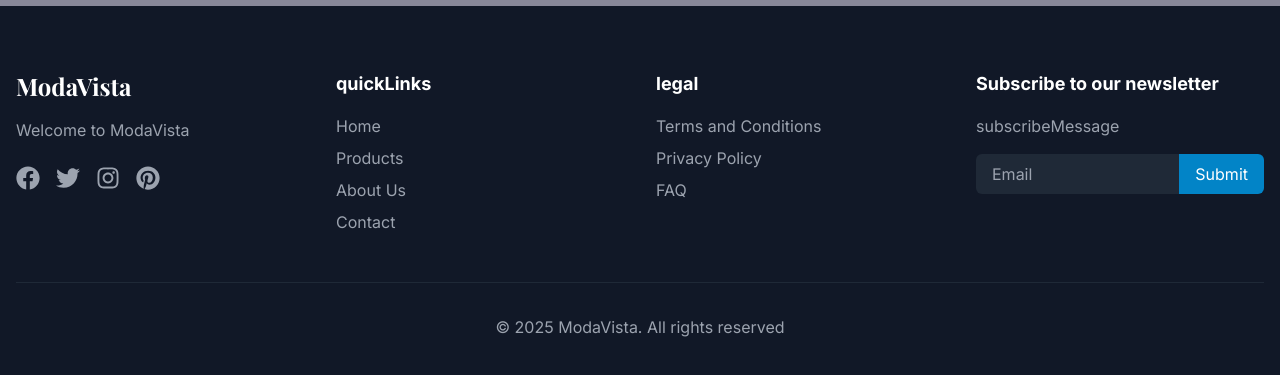
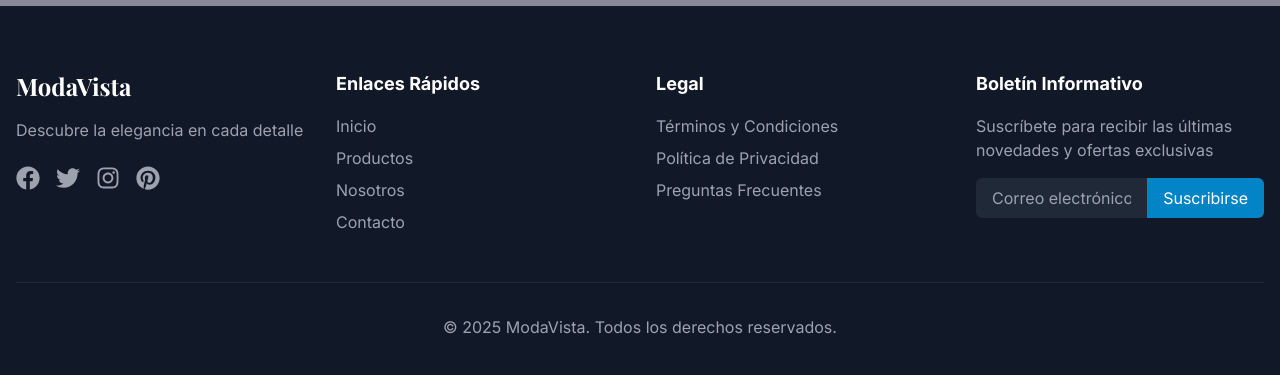
Before and after one commit to SantiagoSalvay/basePaginas, a Next.js app: page /contacto in a window 1280 px wide. Shown: the part 1742-2117 px from the top of the page. Built offline with nearby package versions, Linux system fonts and the light colour scheme; no server answers; grey boxes are pictures that could not be loaded; a web font is replaced by a local one.

Commit message:
Footer en español

```diff
--- a/src/components/Footer.js
+++ b/src/components/Footer.js
@@ -9,11 +9,11 @@ const Footer = () => {
     <footer className="bg-gray-900 text-white py-16">
       <div className="container mx-auto px-4">
         <div className="grid grid-cols-1 md:grid-cols-2 lg:grid-cols-4 gap-8">
-          {/* Brand */}
+          {/* Marca */}
           <div>
             <h3 className="text-2xl font-display font-bold mb-4">ModaVista</h3>
             <p className="text-gray-400 mb-6">
-              {t('welcome')}
+              Descubre la elegancia en cada detalle
             </p>
             <div className="flex space-x-4">
               <a
@@ -47,35 +47,35 @@ const Footer = () => {
             </div>
           </div>
 
-          {/* Quick Links */}
+          {/* Enlaces Rápidos */}
           <div>
-            <h4 className="text-lg font-bold mb-4">{t('quickLinks')}</h4>
+            <h4 className="text-lg font-bold mb-4">Enlaces Rápidos</h4>
             <ul className="space-y-2">
               <li>
                 <Link href="/">
                   <span className="text-gray-400 hover:text-white transition-colors">
-                    {t('home')}
+                    Inicio
                   </span>
                 </Link>
               </li>
               <li>
                 <Link href="/coleccion">
                   <span className="text-gray-400 hover:text-white transition-colors">
-                    {t('products')}
+                    Productos
                   </span>
                 </Link>
               </li>
               <li>
                 <Link href="/nosotros">
                   <span className="text-gray-400 hover:text-white transition-colors">
-                    {t('about')}
+                    Nosotros
                   </span>
                 </Link>
               </li>
               <li>
                 <Link href="/contacto">
                   <span className="text-gray-400 hover:text-white transition-colors">
-                    {t('contact')}
+                    Contacto
                   </span>
                 </Link>
               </li>
@@ -84,49 +84,49 @@ const Footer = () => {
 
           {/* Legal */}
           <div>
-            <h4 className="text-lg font-bold mb-4">{t('legal')}</h4>
+            <h4 className="text-lg font-bold mb-4">Legal</h4>
             <ul className="space-y-2">
               <li>
                 <Link href="/terminos">
                   <span className="text-gray-400 hover:text-white transition-colors">
-                    {t('termsAndConditions')}
+                    Términos y Condiciones
                   </span>
                 </Link>
               </li>
               <li>
                 <Link href="/privacidad">
                   <span className="text-gray-400 hover:text-white transition-colors">
-                    {t('privacyPolicy')}
+                    Política de Privacidad
                   </span>
                 </Link>
               </li>
               <li>
                 <Link href="/faq">
                   <span className="text-gray-400 hover:text-white transition-colors">
-                    {t('faq')}
+                    Preguntas Frecuentes
                   </span>
                 </Link>
               </li>
             </ul>
           </div>
 
-          {/* Newsletter */}
+          {/* Boletín */}
           <div>
-            <h4 className="text-lg font-bold mb-4">{t('newsletter')}</h4>
+            <h4 className="text-lg font-bold mb-4">Boletín Informativo</h4>
             <p className="text-gray-400 mb-4">
-              {t('subscribeMessage')}
+              Suscríbete para recibir las últimas novedades y ofertas exclusivas
             </p>
             <form className="flex">
               <input
                 type="email"
-                placeholder={t('email')}
+                placeholder="Correo electrónico"
                 className="bg-gray-800 text-white px-4 py-2 rounded-l-md focus:outline-none focus:ring-2 focus:ring-primary-500 w-full"
               />
               <button
                 type="submit"
                 className="bg-primary-600 hover:bg-primary-700 text-white px-4 py-2 rounded-r-md transition-colors"
               >
-                {t('submit')}
+                Suscribirse
               </button>
             </form>
           </div>
@@ -134,7 +134,7 @@ const Footer = () => {
 
         <div className="mt-12 pt-8 border-t border-gray-800 text-center text-gray-400">
           <p>
-            &copy; {new Date().getFullYear()} ModaVista. {t('copyright')}
+            &copy; {new Date().getFullYear()} ModaVista. Todos los derechos reservados.
           </p>
         </div>
       </div>
```
Also changed, not shown: data/featured-products.json (+4 -4 lines).
